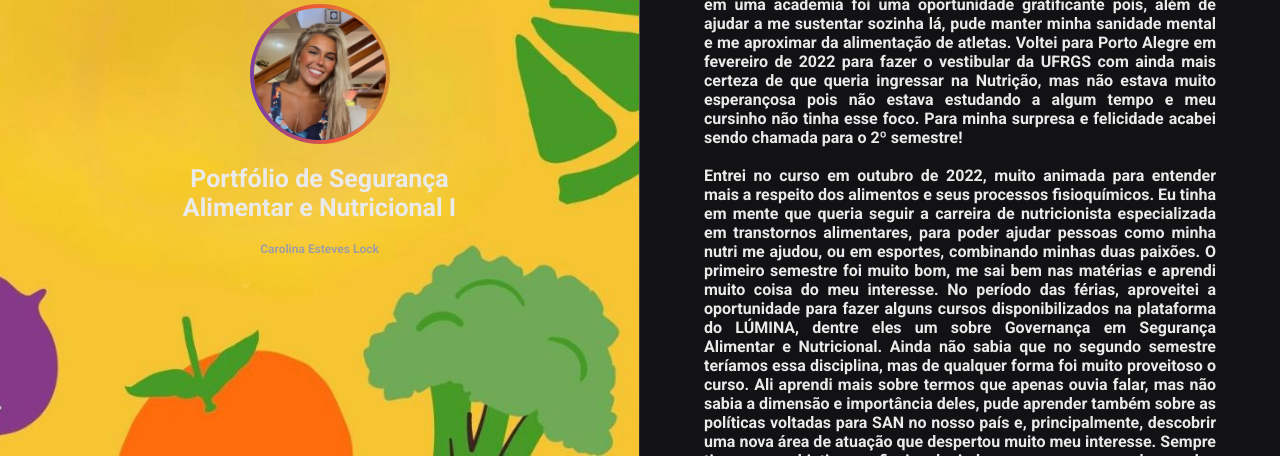
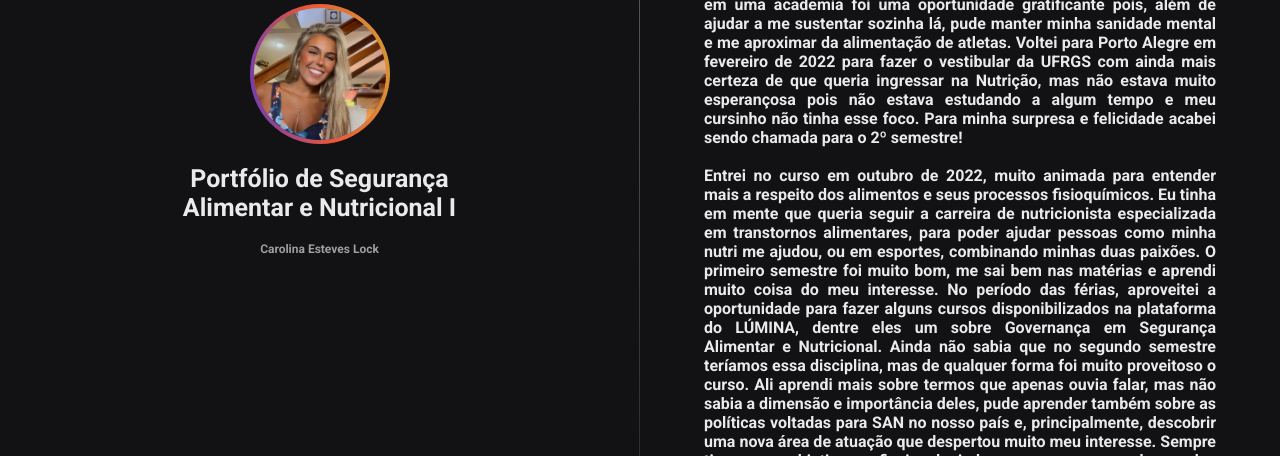
Before and after one commit to JoviTech/portfolioCarol, a plain HTML site: page index.html in a window 1280 px wide. Shown: the part 344-800 px from the top of the page. Drawn offline with Linux system fonts and the light colour scheme.

Commit message:
remove background image

```diff
--- a/style.css
+++ b/style.css
@@ -94,7 +94,7 @@ aside {
   border-right: 1px solid;
   border-image: linear-gradient(#727275, #2c2c31) 1;
 
-  background-image: url(./imgs/aside/background.jpg);
+  /* background-image: url(./imgs/aside/background.jpg); */
   background-position: top right;
   background-repeat: no-repeat;
   background-size: auto 100%;
```
